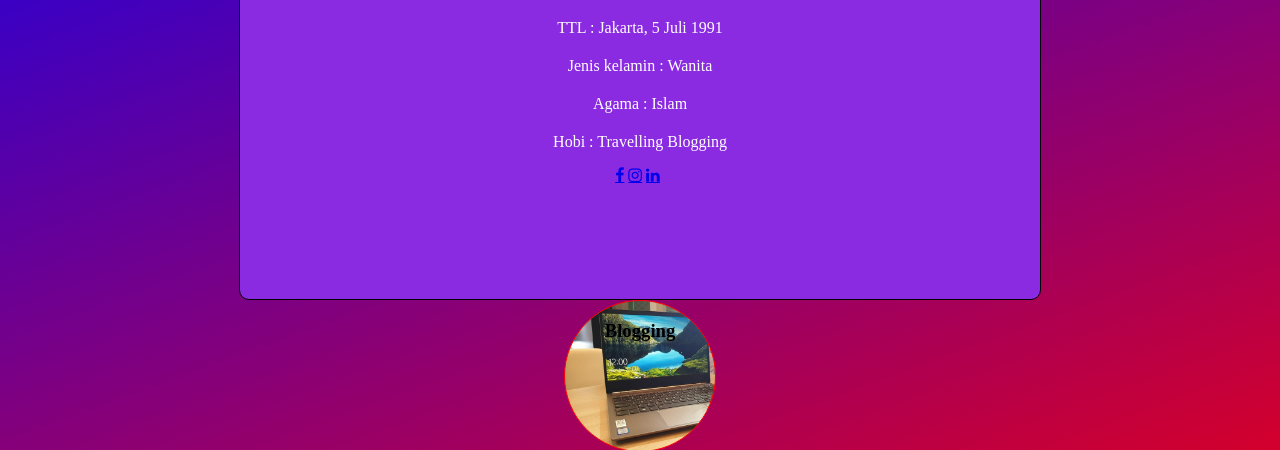
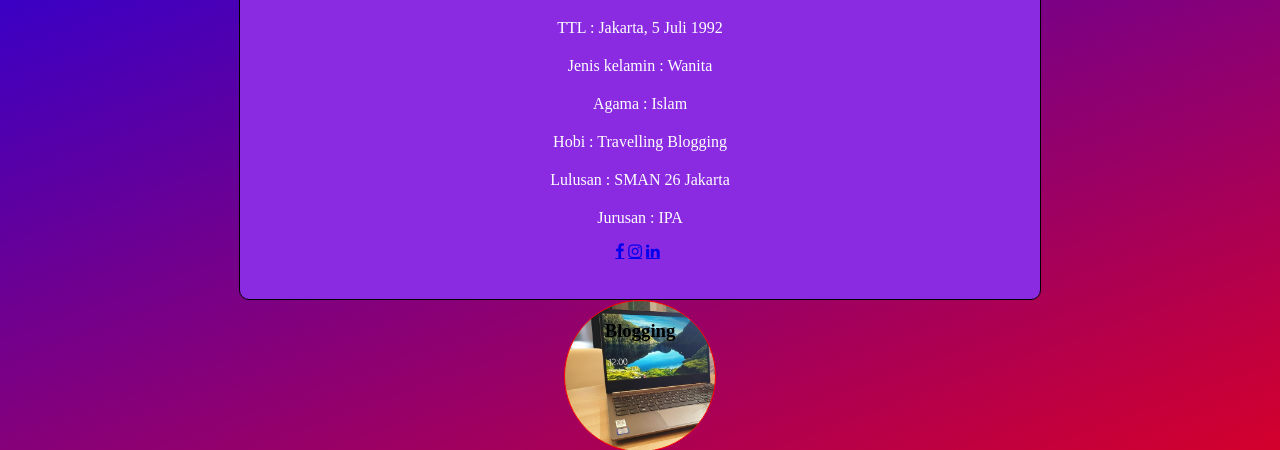
Before and after one commit to harcengaming/Hello-Git, a plain HTML site: page index.html in a window 1280 px wide. Shown: the part 350-800 px from the top of the page. Drawn offline with Linux system fonts and the light colour scheme; files whose address does not match are found by name.

Commit message:
pesan baru

```diff
--- a/index.html
+++ b/index.html
@@ -13,10 +13,15 @@
         <div class="img"></div>
         <h1>DWI JAYANTI KARIMAH</h1>
         <h2><div class="text">Web Front End<strong> Bekasi</strong></strong></div></h2>
-    <p>TTL           : Jakarta, 5 Juli 1991</p>
+    <p>TTL           : Jakarta, 5 Juli 1992</p>
     <p>Jenis kelamin : Wanita</p>
     <p>Agama         : Islam</p>
     <p>Hobi          : Travelling Blogging</p>
+    <p>Lulusan       : SMAN 26 Jakarta</p>
+    <p>Jurusan       : IPA</p>
+
+
+
 
     <ul>
 
```
